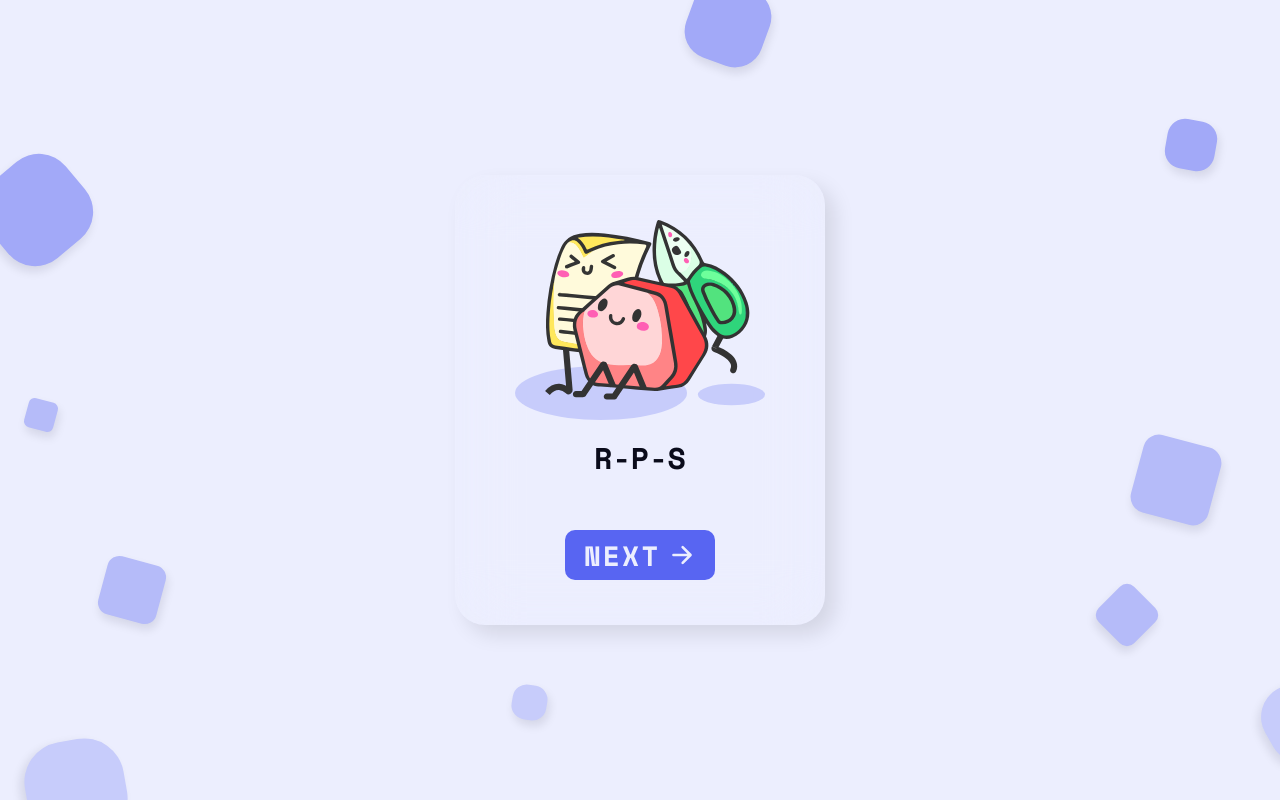
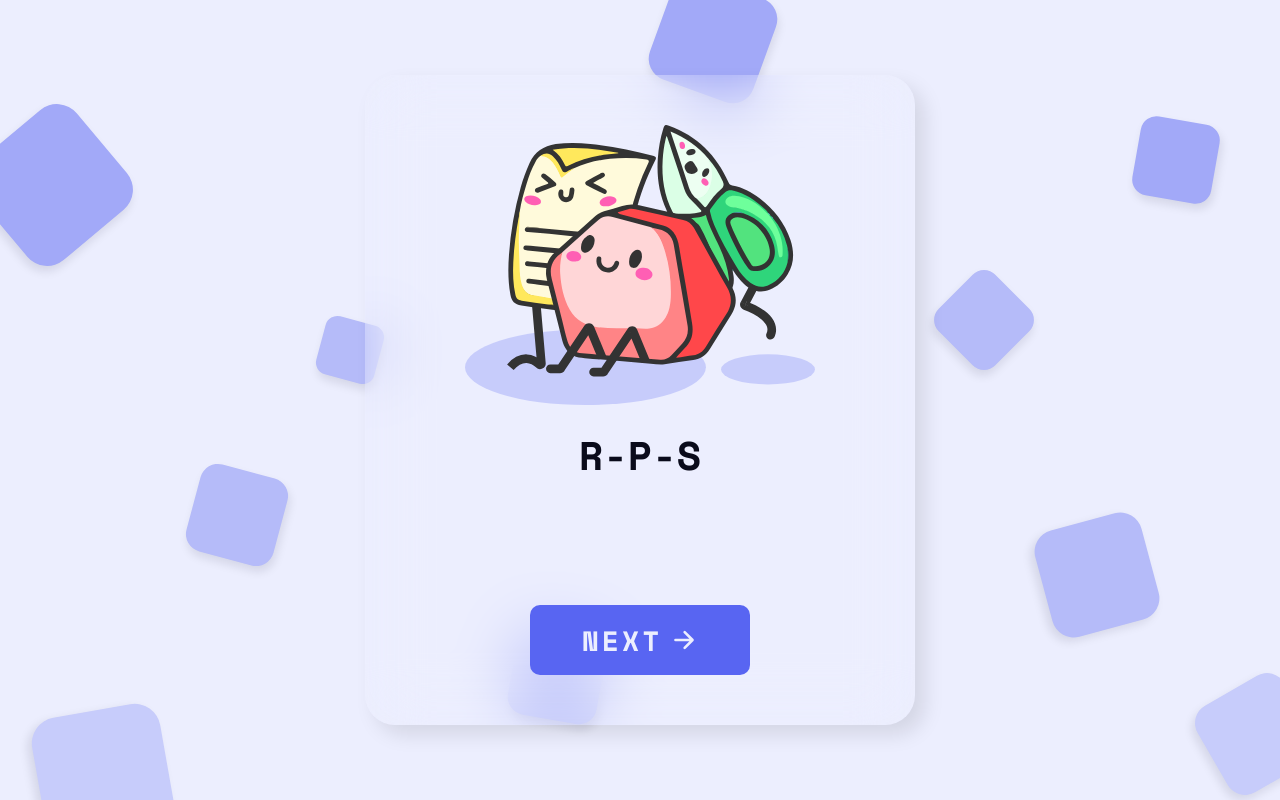
Before and after one commit to divinebenjamin/rock-paper-scissors, a plain HTML site: page index.html in a window 1280 px wide. Drawn offline with nearby package versions, Linux system fonts and the light colour scheme.

Commit message:
responsive modal and bubble

```diff
--- a/index.html
+++ b/index.html
@@ -4,42 +4,43 @@
   <meta charset="UTF-8">
   <meta name="viewport" content="width=device-width, initial-scale=1.0">
   <title>Rock Paper Scissors | Project 3</title>
-  <link rel="shortcut icon" href="image/logo.svg" type="image/png">
+  <link rel="icon" href="image/logo.svg" type="image/svg+xml">
 
   <link rel="stylesheet" href="main.css">
 </head>
 <body data-theme="">
 
   <div class="bubbles__wrapper">
-    <div class="bubble bubble__1dp"></div>
-    <div class="bubble bubble__1dp"></div>
-    <div class="bubble bubble__1dp"></div>
-    <div class="bubble bubble__2dp"></div>
-    <div class="bubble bubble__2dp"></div>
-    <div class="bubble bubble__2dp"></div>
-    <div class="bubble bubble__2dp"></div>
-    <div class="bubble bubble__3dp"></div>
-    <div class="bubble bubble__3dp"></div>
-    <div class="bubble bubble__3dp"></div>
+    <div class="bubble x1 bubble__1dp"></div>
+    <div class="bubble x2 bubble__1dp"></div>
+    <div class="bubble x3 bubble__1dp"></div>
+    <div class="bubble x4 bubble__2dp"></div>
+    <div class="bubble x5 bubble__2dp"></div>
+    <div class="bubble x6 bubble__2dp"></div>
+    <div class="bubble x7 bubble__2dp"></div>
+    <div class="bubble x8 bubble__3dp"></div>
+    <div class="bubble x9 bubble__3dp"></div>
+    <div class="bubble x10 bubble__3dp"></div>
   </div>
 
   <header>
 
   </header>
 
-  <main class="modal__wrapper">
-    <div class="modal__image-wrapper">
-      <img src="image/illustrationGroupLight.svg" alt="Rock, Paper, Scissors illustration">
+  <main class="modal__wrapper" role="dialog">
+    <div class="modal__illustration">
+      <div class="modal__image-wrapper">
+        <img src="image/illustrationGroupLight.svg" alt="Rock, Paper, Scissors illustration">
+      </div>
+
+
+      <span class="modal__title">r-p-s</span>
     </div>
 
-    <span class="modal__title">r-p-s</span>
-
-    <a href="signUp.html">
-      <button class="modal__button">
+      <button class="modal__button" onclick="location.href='signUp.html'">
         <span class="button__text">next</span>
         <ion-icon class="button__icon" name="arrow-forward"></ion-icon>
       </button>
-    </a>
   </main>
 
 
--- a/main.css
+++ b/main.css
@@ -44,8 +44,8 @@ img{
   --color-bubble-1dp: #C7CCFB;
   --color-bubble-2dp: #B5BBF9;
   --color-bubble-3dp: #A2A9F8;
-  --color-black: #0A0B1B;
-  --color-white: #ECEEFE;
+  --color-dark: #0A0B1B;
+  --color-light: #ECEEFE;
 
   /* Base font sizes (mobile-first) */
   --font-size-lg: 24px;
@@ -82,8 +82,8 @@ img{
   --color-bubble-1dp: #1D2251;
   --color-bubble-2dp: #272D6C;
   --color-bubble-3dp: #313886;
-  --color-black: #0A0B1B;
-  --color-white: #ECEEFE;
+  --color-dark: #0A0B1B;
+  --color-light: #ECEEFE;
 }
 
 
@@ -108,37 +108,35 @@ body{
 .bubbles__wrapper .bubble{
   position: absolute;
   box-shadow: 3px 5px 10px #0A0B1B1a;
+  border-radius: 20%;
 }
 
 
 .bubbles__wrapper .bubble__1dp{
   background-color: var(--color-bubble-3dp);
-  border-radius: 35%;
 }
 .bubbles__wrapper .bubble__2dp{
   background-color: var(--color-bubble-2dp);
-  border-radius: 20%;
 }
 .bubbles__wrapper .bubble__3dp{
   background-color: var(--color-bubble-1dp);
-  border-radius: 40%;
 }
 
-.bubbles__wrapper .bubble:nth-child(1){
+.bubbles__wrapper .x1{
   width: 80px;
   height: 80px;
   top: -2%;
   right: 40%;
   transform: rotate(20deg);
 }
-.bubbles__wrapper .bubble:nth-child(2){
+.bubbles__wrapper .x2{
   width: 100px;
   height: 100px;
   top: 20%;
   left: -1%;
   transform: rotate(50deg);
 }
-.bubbles__wrapper .bubble:nth-child(3){
+.bubbles__wrapper .x3{
   width: 50px;
   height: 50px;
   top: 15%;
@@ -146,28 +144,28 @@ body{
   transform: rotate(10deg);
 }
 
-.bubbles__wrapper .bubble:nth-child(4){
+.bubbles__wrapper .x4{
   width: 50px;
   height: 50px;
   bottom: 20%;
   right: 10%;
   transform: rotate(45deg);
 }
-.bubbles__wrapper .bubble:nth-child(5){
+.bubbles__wrapper .x5{
   width: 30px;
   height: 30px;
   top: 50%;
   left: 2%;
   transform: rotate(15deg);
 }
-.bubbles__wrapper .bubble:nth-child(6){
+.bubbles__wrapper .x6{
   width: 60px;
   height: 60px;
   top: 70%;
   left: 8%;
   transform: rotate(15deg);
 }
-.bubbles__wrapper .bubble:nth-child(7){
+.bubbles__wrapper .x7{
   width: 80px;
   height: 80px;
   top: 55%;
@@ -175,21 +173,21 @@ body{
   transform: rotate(15deg);
 }
 
-.bubbles__wrapper .bubble:nth-child(8){
+.bubbles__wrapper .x8{
   width: 100px;
   height: 100px;
   bottom: -5%;
   left: 2%;
   transform: rotate(80deg);
 }
-.bubbles__wrapper .bubble:nth-child(9){
+.bubbles__wrapper .x9{
   width: 35px;
   height: 35px;
   bottom: 10%;
   left: 40%;
   transform: rotate(10deg);
 }
-.bubbles__wrapper .bubble:nth-child(10){
+.bubbles__wrapper .x10{
   width: 80px;
   height: 80px;
   bottom: 5%;
@@ -210,28 +208,32 @@ body{
   border-radius: 30px;
   display: flex;
   flex-direction: column;
-  justify-content: center;
+  justify-content: space-between;
   align-items: center;
   padding: 30px;
   backdrop-filter: blur(30px);
   background: transparent;
   box-shadow: 10px 10px 20px #0000001a;
 }
+.modal__wrapper .modal__illustration{
+  display: flex;
+  flex-direction: column;
+  row-gap: 20px;
+  align-items: center;
+}
 .modal__wrapper .modal__image-wrapper{
   width: 250px;
-  margin-bottom: 15px;
 }
 .modal__wrapper .modal__title{
   display: block;
   font-family: var(--font-main);
   text-transform: uppercase;
   font-weight: 600;
-  font-size: 30px;
-  color: var(--color-black);
-  margin-bottom: 40px;
+  font-size: var(--font-size-lg);
+  color: var(--color-dark);
 }
 .modal__wrapper .modal__button{
-  display:  flex;
+  display: flex;
   justify-content: center;
   align-items: center;
   background-color: var(--color-primary);
@@ -239,7 +241,7 @@ body{
   height: 50px;
   border-radius: 10px;
   column-gap: 8px;
-  color: var(--color-white);
+  color: var(--color-light);
   font-size: var(--font-size-md);
   transition: background-color .5s ease-in-out;
 }
@@ -268,12 +270,118 @@ body{
   .modal__wrapper{
     width: 370px;
     height: 450px;
+    padding: 50px 30px;
   }
   .modal__wrapper .modal__image-wrapper{
     width: 250px;
-    margin-bottom: 15px;
-  }
-  .modal__wrapper .modal__title{
-    margin-bottom: 50px;
   }
 }
+
+
+@media screen and (min-width: 725px){
+
+  .bubbles__wrapper .x1{
+    width: 110px;
+    height: 110px;
+  }
+  .bubbles__wrapper .x2{
+    width: 130px;
+    height: 130px;
+  }
+  .bubbles__wrapper .x3{
+    width: 80px;
+    height: 80px;
+  }
+
+  .bubbles__wrapper .x4{
+    width: 80px;
+    height: 80px;
+  }
+  .bubbles__wrapper .x5{
+    width: 60px;
+    height: 60px;
+  }
+  .bubbles__wrapper .x6{
+    width: 90px;
+    height: 90px;
+  }
+  .bubbles__wrapper .x7{
+    width: 110px;
+    height: 110px;
+    top: 45%;
+    right: -5%;
+    transform: rotate(75deg);
+  }
+
+  .bubbles__wrapper .x8{
+    width: 130px;
+    height: 130px;
+    left: 3%;
+  }
+  .bubbles__wrapper .x9{
+    width: 65px;
+    height: 65px;
+    bottom: 10%;
+    left: 50%;
+  }
+  .bubbles__wrapper .x10{
+    width: 100px;
+    height: 100px;
+    bottom: 2%;
+    right: -5%;
+  }
+
+
+  .modal__wrapper{
+    width: 550px;
+    height: 650px;
+  }
+  .modal__wrapper .modal__image-wrapper{
+    width: 350px;
+  }
+  .modal__wrapper .modal__button{
+    width: 220px;
+    height: 70px;
+    column-gap: 8px;
+    transition: background-color .5s ease-in-out;
+  }
+  .modal__button .button__text{
+    letter-spacing: 3px;
+  }
+}
+
+
+@media screen and (min-width: 1024px){
+  .bubbles__wrapper .x2{
+    top: 15%;
+  }
+
+  .bubbles__wrapper .x4{
+    top: 35%;
+    right: 20%;
+  }
+  .bubbles__wrapper .x5{
+    top: 40%;
+    left: 25%;
+  }
+  .bubbles__wrapper .x6{
+    top: unset;
+    bottom: 30%;
+    left: 15%;
+  }
+  .bubbles__wrapper .x7{
+    top: 65%;
+    right: 10%;
+  }
+
+  .bubbles__wrapper .x9{
+    width: 90px;
+    height: 90px;
+    bottom: 10%;
+    left: 40%;
+  }
+  .bubbles__wrapper .x10{
+    bottom: 2%;
+    right: -2%;
+  }
+}
```
